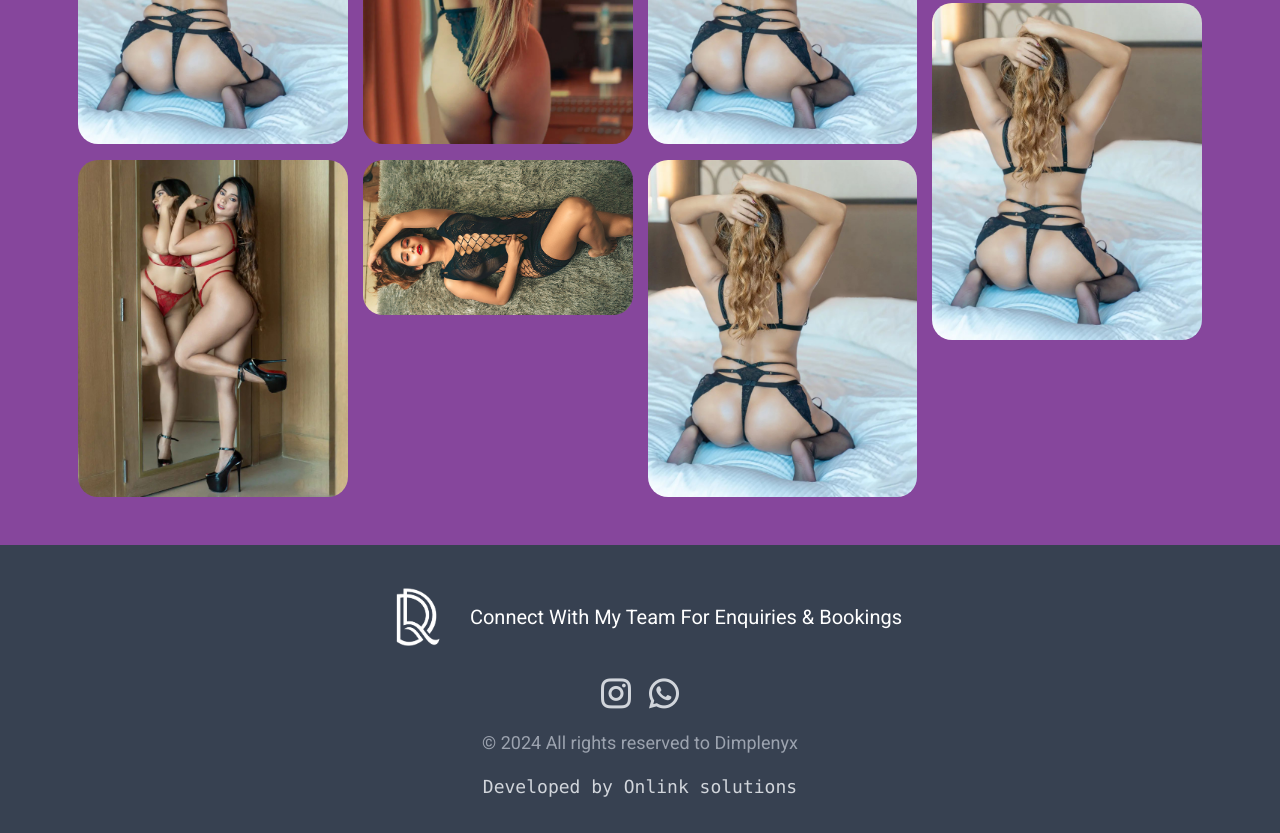
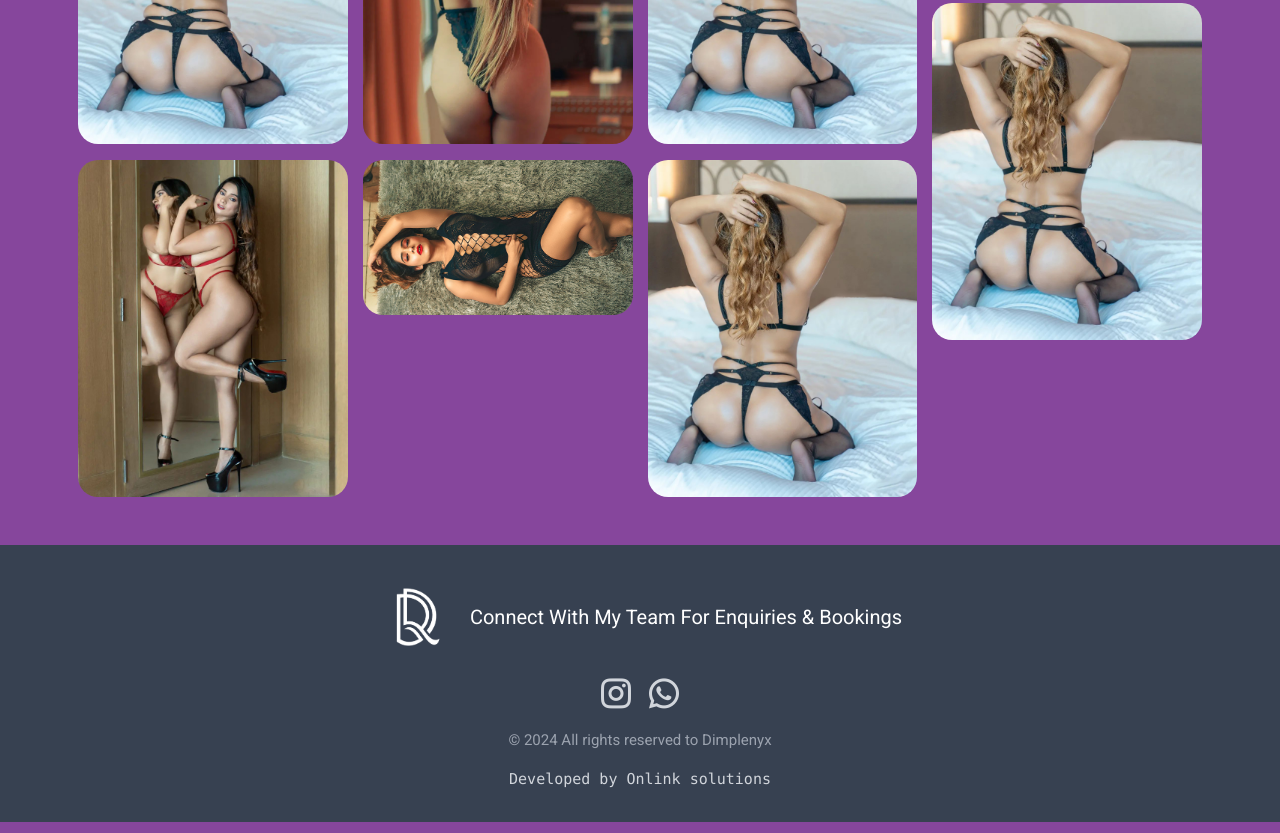
Before and after one commit to onlinksolution/dimple_nyx, a website: page index.html in a window 1280 px wide. Shown: the part 2072-2905 px from the top of the page. Drawn offline with nearby package versions, Linux system fonts and the light colour scheme.

Commit message:
Update index.html

```diff
--- a/index.html
+++ b/index.html
@@ -149,11 +149,11 @@
               class="text-4xl text-gray-300 ri-instagram-line hover:text-white"></i></a>
           <a href="#"><i class="text-4xl text-gray-300 ri-whatsapp-line hover:text-white"></i></a>
         </div>
-        <p class="text-lg text-center text-gray-400 font-primary">&copy; 2024 All rights reserved to Dimplenyx</p>
+        <p class="text-sm text-center text-gray-400 font-primary">&copy; 2024 All rights reserved to Dimplenyx</p>
 
       </div>
 
-      <p class="font-mono text-lg text-center text-gray-300">Developed by Onlink solutions</p>
+      <p class="font-mono text-sm text-center text-gray-300">Developed by Onlink solutions</p>
 
     </div>
 
```
